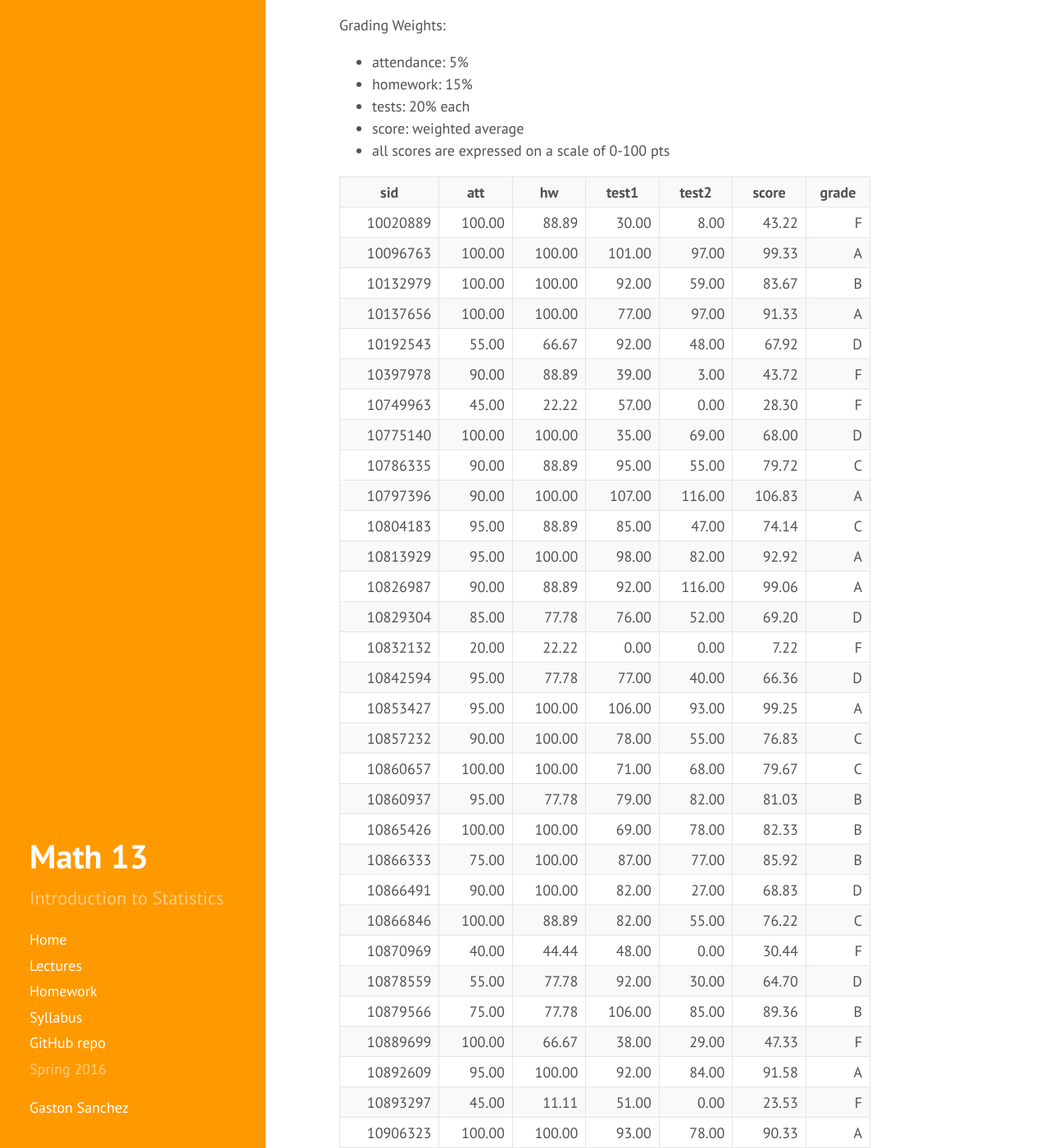
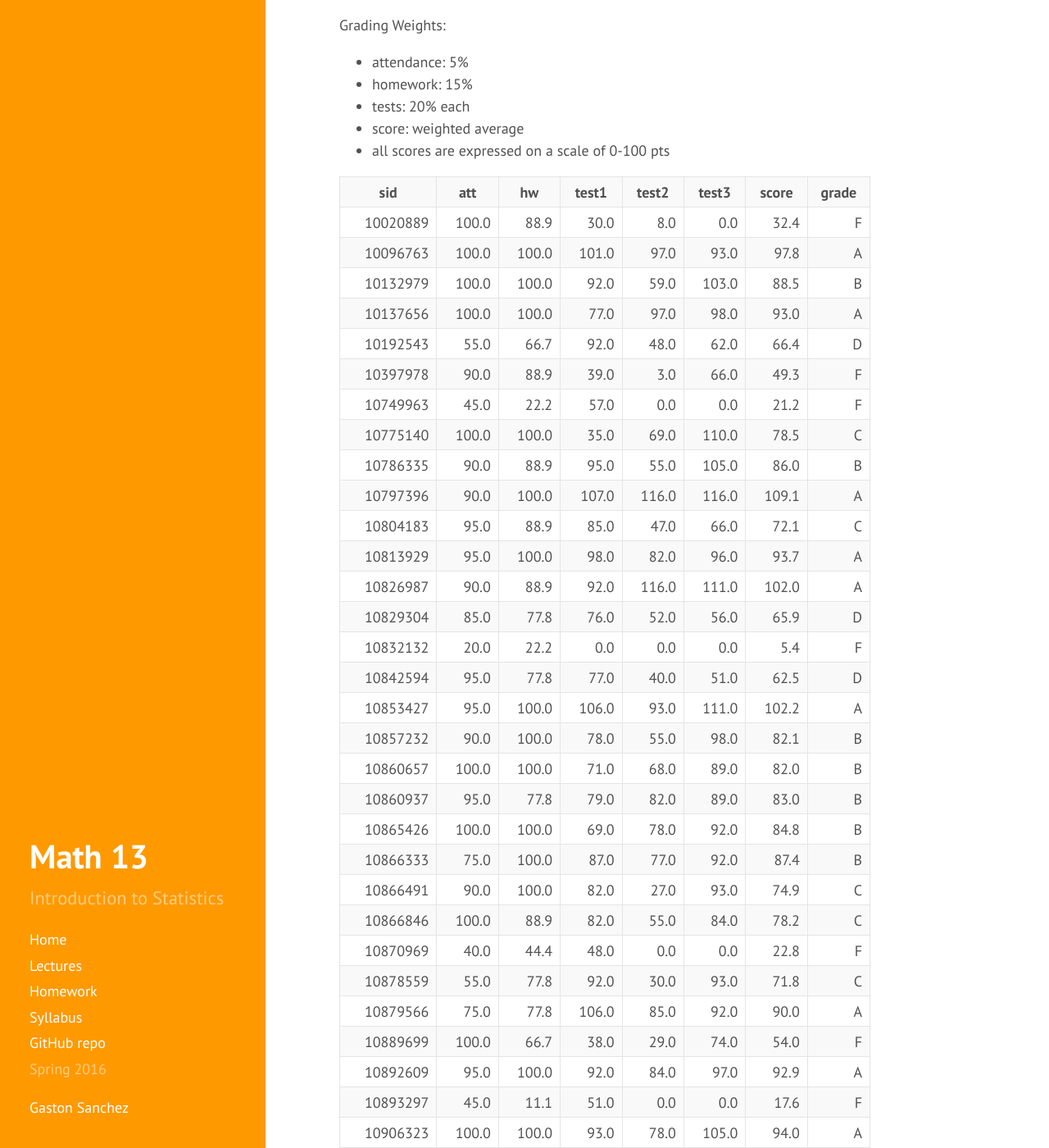
Before and after one commit to gastonstat/relic-math13, a Jekyll site: the page built from gradebook-20743.md, in a window 1280 px wide and 1400 px high, scrolled down 192 px. Shown: the whole window at 82% size. Built offline with Jekyll 4.4.1, drawn with Linux system fonts in a browser that asks for light colours; nearby versions of some CDN libraries; some of the changed text lies outside the part shown.

Commit message:
gradebook: update gbook 20743 test 3

```diff
--- a/gradebook-20743.md
+++ b/gradebook-20743.md
@@ -16,45 +16,45 @@ Grading Weights:
 - all scores are expressed on a scale of 0-100 pts
 
 <!-- html table generated in R 3.2.3 by xtable 1.8-2 package -->
-<!-- Sat Apr 23 11:09:12 2016 -->
+<!-- Mon May  2 14:41:14 2016 -->
 <table >
-<tr> <th> sid </th> <th> att </th> <th> hw </th> <th> test1 </th> <th> test2 </th> <th> score </th> <th> grade </th>  </tr>
-  <tr> <td align="right"> 10020889 </td> <td align="right"> 100.00 </td> <td align="right"> 88.89 </td> <td align="right"> 30.00 </td> <td align="right"> 8.00 </td> <td align="right"> 43.22 </td> <td align="right"> F </td> </tr>
-  <tr> <td align="right"> 10096763 </td> <td align="right"> 100.00 </td> <td align="right"> 100.00 </td> <td align="right"> 101.00 </td> <td align="right"> 97.00 </td> <td align="right"> 99.33 </td> <td align="right"> A </td> </tr>
-  <tr> <td align="right"> 10132979 </td> <td align="right"> 100.00 </td> <td align="right"> 100.00 </td> <td align="right"> 92.00 </td> <td align="right"> 59.00 </td> <td align="right"> 83.67 </td> <td align="right"> B </td> </tr>
-  <tr> <td align="right"> 10137656 </td> <td align="right"> 100.00 </td> <td align="right"> 100.00 </td> <td align="right"> 77.00 </td> <td align="right"> 97.00 </td> <td align="right"> 91.33 </td> <td align="right"> A </td> </tr>
-  <tr> <td align="right"> 10192543 </td> <td align="right"> 55.00 </td> <td align="right"> 66.67 </td> <td align="right"> 92.00 </td> <td align="right"> 48.00 </td> <td align="right"> 67.92 </td> <td align="right"> D </td> </tr>
-  <tr> <td align="right"> 10397978 </td> <td align="right"> 90.00 </td> <td align="right"> 88.89 </td> <td align="right"> 39.00 </td> <td align="right"> 3.00 </td> <td align="right"> 43.72 </td> <td align="right"> F </td> </tr>
-  <tr> <td align="right"> 10749963 </td> <td align="right"> 45.00 </td> <td align="right"> 22.22 </td> <td align="right"> 57.00 </td> <td align="right"> 0.00 </td> <td align="right"> 28.30 </td> <td align="right"> F </td> </tr>
-  <tr> <td align="right"> 10775140 </td> <td align="right"> 100.00 </td> <td align="right"> 100.00 </td> <td align="right"> 35.00 </td> <td align="right"> 69.00 </td> <td align="right"> 68.00 </td> <td align="right"> D </td> </tr>
-  <tr> <td align="right"> 10786335 </td> <td align="right"> 90.00 </td> <td align="right"> 88.89 </td> <td align="right"> 95.00 </td> <td align="right"> 55.00 </td> <td align="right"> 79.72 </td> <td align="right"> C </td> </tr>
-  <tr> <td align="right"> 10797396 </td> <td align="right"> 90.00 </td> <td align="right"> 100.00 </td> <td align="right"> 107.00 </td> <td align="right"> 116.00 </td> <td align="right"> 106.83 </td> <td align="right"> A </td> </tr>
-  <tr> <td align="right"> 10804183 </td> <td align="right"> 95.00 </td> <td align="right"> 88.89 </td> <td align="right"> 85.00 </td> <td align="right"> 47.00 </td> <td align="right"> 74.14 </td> <td align="right"> C </td> </tr>
-  <tr> <td align="right"> 10813929 </td> <td align="right"> 95.00 </td> <td align="right"> 100.00 </td> <td align="right"> 98.00 </td> <td align="right"> 82.00 </td> <td align="right"> 92.92 </td> <td align="right"> A </td> </tr>
-  <tr> <td align="right"> 10826987 </td> <td align="right"> 90.00 </td> <td align="right"> 88.89 </td> <td align="right"> 92.00 </td> <td align="right"> 116.00 </td> <td align="right"> 99.06 </td> <td align="right"> A </td> </tr>
-  <tr> <td align="right"> 10829304 </td> <td align="right"> 85.00 </td> <td align="right"> 77.78 </td> <td align="right"> 76.00 </td> <td align="right"> 52.00 </td> <td align="right"> 69.20 </td> <td align="right"> D </td> </tr>
-  <tr> <td align="right"> 10832132 </td> <td align="right"> 20.00 </td> <td align="right"> 22.22 </td> <td align="right"> 0.00 </td> <td align="right"> 0.00 </td> <td align="right"> 7.22 </td> <td align="right"> F </td> </tr>
-  <tr> <td align="right"> 10842594 </td> <td align="right"> 95.00 </td> <td align="right"> 77.78 </td> <td align="right"> 77.00 </td> <td align="right"> 40.00 </td> <td align="right"> 66.36 </td> <td align="right"> D </td> </tr>
-  <tr> <td align="right"> 10853427 </td> <td align="right"> 95.00 </td> <td align="right"> 100.00 </td> <td align="right"> 106.00 </td> <td align="right"> 93.00 </td> <td align="right"> 99.25 </td> <td align="right"> A </td> </tr>
-  <tr> <td align="right"> 10857232 </td> <td align="right"> 90.00 </td> <td align="right"> 100.00 </td> <td align="right"> 78.00 </td> <td align="right"> 55.00 </td> <td align="right"> 76.83 </td> <td align="right"> C </td> </tr>
-  <tr> <td align="right"> 10860657 </td> <td align="right"> 100.00 </td> <td align="right"> 100.00 </td> <td align="right"> 71.00 </td> <td align="right"> 68.00 </td> <td align="right"> 79.67 </td> <td align="right"> C </td> </tr>
-  <tr> <td align="right"> 10860937 </td> <td align="right"> 95.00 </td> <td align="right"> 77.78 </td> <td align="right"> 79.00 </td> <td align="right"> 82.00 </td> <td align="right"> 81.03 </td> <td align="right"> B </td> </tr>
-  <tr> <td align="right"> 10865426 </td> <td align="right"> 100.00 </td> <td align="right"> 100.00 </td> <td align="right"> 69.00 </td> <td align="right"> 78.00 </td> <td align="right"> 82.33 </td> <td align="right"> B </td> </tr>
-  <tr> <td align="right"> 10866333 </td> <td align="right"> 75.00 </td> <td align="right"> 100.00 </td> <td align="right"> 87.00 </td> <td align="right"> 77.00 </td> <td align="right"> 85.92 </td> <td align="right"> B </td> </tr>
-  <tr> <td align="right"> 10866491 </td> <td align="right"> 90.00 </td> <td align="right"> 100.00 </td> <td align="right"> 82.00 </td> <td align="right"> 27.00 </td> <td align="right"> 68.83 </td> <td align="right"> D </td> </tr>
-  <tr> <td align="right"> 10866846 </td> <td align="right"> 100.00 </td> <td align="right"> 88.89 </td> <td align="right"> 82.00 </td> <td align="right"> 55.00 </td> <td align="right"> 76.22 </td> <td align="right"> C </td> </tr>
-  <tr> <td align="right"> 10870969 </td> <td align="right"> 40.00 </td> <td align="right"> 44.44 </td> <td align="right"> 48.00 </td> <td align="right"> 0.00 </td> <td align="right"> 30.44 </td> <td align="right"> F </td> </tr>
-  <tr> <td align="right"> 10878559 </td> <td align="right"> 55.00 </td> <td align="right"> 77.78 </td> <td align="right"> 92.00 </td> <td align="right"> 30.00 </td> <td align="right"> 64.70 </td> <td align="right"> D </td> </tr>
-  <tr> <td align="right"> 10879566 </td> <td align="right"> 75.00 </td> <td align="right"> 77.78 </td> <td align="right"> 106.00 </td> <td align="right"> 85.00 </td> <td align="right"> 89.36 </td> <td align="right"> B </td> </tr>
-  <tr> <td align="right"> 10889699 </td> <td align="right"> 100.00 </td> <td align="right"> 66.67 </td> <td align="right"> 38.00 </td> <td align="right"> 29.00 </td> <td align="right"> 47.33 </td> <td align="right"> F </td> </tr>
-  <tr> <td align="right"> 10892609 </td> <td align="right"> 95.00 </td> <td align="right"> 100.00 </td> <td align="right"> 92.00 </td> <td align="right"> 84.00 </td> <td align="right"> 91.58 </td> <td align="right"> A </td> </tr>
-  <tr> <td align="right"> 10893297 </td> <td align="right"> 45.00 </td> <td align="right"> 11.11 </td> <td align="right"> 51.00 </td> <td align="right"> 0.00 </td> <td align="right"> 23.53 </td> <td align="right"> F </td> </tr>
-  <tr> <td align="right"> 10906323 </td> <td align="right"> 100.00 </td> <td align="right"> 100.00 </td> <td align="right"> 93.00 </td> <td align="right"> 78.00 </td> <td align="right"> 90.33 </td> <td align="right"> A </td> </tr>
-  <tr> <td align="right"> 10918013 </td> <td align="right"> 80.00 </td> <td align="right"> 66.67 </td> <td align="right"> 97.00 </td> <td align="right"> 44.00 </td> <td align="right"> 70.33 </td> <td align="right"> C </td> </tr>
-  <tr> <td align="right"> 10929981 </td> <td align="right"> 90.00 </td> <td align="right"> 100.00 </td> <td align="right"> 74.00 </td> <td align="right"> 53.00 </td> <td align="right"> 74.83 </td> <td align="right"> C </td> </tr>
-  <tr> <td align="right"> 10930498 </td> <td align="right"> 80.00 </td> <td align="right"> 66.67 </td> <td align="right"> 98.00 </td> <td align="right"> 58.00 </td> <td align="right"> 75.33 </td> <td align="right"> C </td> </tr>
-  <tr> <td align="right"> 10930840 </td> <td align="right"> 65.00 </td> <td align="right"> 44.44 </td> <td align="right"> 85.00 </td> <td align="right"> 82.00 </td> <td align="right"> 72.19 </td> <td align="right"> C </td> </tr>
-  <tr> <td align="right"> 10931692 </td> <td align="right"> 45.00 </td> <td align="right"> 11.11 </td> <td align="right"> 37.00 </td> <td align="right"> 0.00 </td> <td align="right"> 18.86 </td> <td align="right"> F </td> </tr>
-  <tr> <td align="right"> 10933777 </td> <td align="right"> 90.00 </td> <td align="right"> 100.00 </td> <td align="right"> 100.00 </td> <td align="right"> 90.00 </td> <td align="right"> 95.83 </td> <td align="right"> A </td> </tr>
-  <tr> <td align="right"> 10935291 </td> <td align="right"> 95.00 </td> <td align="right"> 88.89 </td> <td align="right"> 102.00 </td> <td align="right"> 97.00 </td> <td align="right"> 96.47 </td> <td align="right"> A </td> </tr>
+<tr> <th> sid </th> <th> att </th> <th> hw </th> <th> test1 </th> <th> test2 </th> <th> test3 </th> <th> score </th> <th> grade </th>  </tr>
+  <tr> <td align="right"> 10020889 </td> <td align="right"> 100.0 </td> <td align="right"> 88.9 </td> <td align="right"> 30.0 </td> <td align="right"> 8.0 </td> <td align="right"> 0.0 </td> <td align="right"> 32.4 </td> <td align="right"> F </td> </tr>
+  <tr> <td align="right"> 10096763 </td> <td align="right"> 100.0 </td> <td align="right"> 100.0 </td> <td align="right"> 101.0 </td> <td align="right"> 97.0 </td> <td align="right"> 93.0 </td> <td align="right"> 97.8 </td> <td align="right"> A </td> </tr>
+  <tr> <td align="right"> 10132979 </td> <td align="right"> 100.0 </td> <td align="right"> 100.0 </td> <td align="right"> 92.0 </td> <td align="right"> 59.0 </td> <td align="right"> 103.0 </td> <td align="right"> 88.5 </td> <td align="right"> B </td> </tr>
+  <tr> <td align="right"> 10137656 </td> <td align="right"> 100.0 </td> <td align="right"> 100.0 </td> <td align="right"> 77.0 </td> <td align="right"> 97.0 </td> <td align="right"> 98.0 </td> <td align="right"> 93.0 </td> <td align="right"> A </td> </tr>
+  <tr> <td align="right"> 10192543 </td> <td align="right"> 55.0 </td> <td align="right"> 66.7 </td> <td align="right"> 92.0 </td> <td align="right"> 48.0 </td> <td align="right"> 62.0 </td> <td align="right"> 66.4 </td> <td align="right"> D </td> </tr>
+  <tr> <td align="right"> 10397978 </td> <td align="right"> 90.0 </td> <td align="right"> 88.9 </td> <td align="right"> 39.0 </td> <td align="right"> 3.0 </td> <td align="right"> 66.0 </td> <td align="right"> 49.3 </td> <td align="right"> F </td> </tr>
+  <tr> <td align="right"> 10749963 </td> <td align="right"> 45.0 </td> <td align="right"> 22.2 </td> <td align="right"> 57.0 </td> <td align="right"> 0.0 </td> <td align="right"> 0.0 </td> <td align="right"> 21.2 </td> <td align="right"> F </td> </tr>
+  <tr> <td align="right"> 10775140 </td> <td align="right"> 100.0 </td> <td align="right"> 100.0 </td> <td align="right"> 35.0 </td> <td align="right"> 69.0 </td> <td align="right"> 110.0 </td> <td align="right"> 78.5 </td> <td align="right"> C </td> </tr>
+  <tr> <td align="right"> 10786335 </td> <td align="right"> 90.0 </td> <td align="right"> 88.9 </td> <td align="right"> 95.0 </td> <td align="right"> 55.0 </td> <td align="right"> 105.0 </td> <td align="right"> 86.0 </td> <td align="right"> B </td> </tr>
+  <tr> <td align="right"> 10797396 </td> <td align="right"> 90.0 </td> <td align="right"> 100.0 </td> <td align="right"> 107.0 </td> <td align="right"> 116.0 </td> <td align="right"> 116.0 </td> <td align="right"> 109.1 </td> <td align="right"> A </td> </tr>
+  <tr> <td align="right"> 10804183 </td> <td align="right"> 95.0 </td> <td align="right"> 88.9 </td> <td align="right"> 85.0 </td> <td align="right"> 47.0 </td> <td align="right"> 66.0 </td> <td align="right"> 72.1 </td> <td align="right"> C </td> </tr>
+  <tr> <td align="right"> 10813929 </td> <td align="right"> 95.0 </td> <td align="right"> 100.0 </td> <td align="right"> 98.0 </td> <td align="right"> 82.0 </td> <td align="right"> 96.0 </td> <td align="right"> 93.7 </td> <td align="right"> A </td> </tr>
+  <tr> <td align="right"> 10826987 </td> <td align="right"> 90.0 </td> <td align="right"> 88.9 </td> <td align="right"> 92.0 </td> <td align="right"> 116.0 </td> <td align="right"> 111.0 </td> <td align="right"> 102.0 </td> <td align="right"> A </td> </tr>
+  <tr> <td align="right"> 10829304 </td> <td align="right"> 85.0 </td> <td align="right"> 77.8 </td> <td align="right"> 76.0 </td> <td align="right"> 52.0 </td> <td align="right"> 56.0 </td> <td align="right"> 65.9 </td> <td align="right"> D </td> </tr>
+  <tr> <td align="right"> 10832132 </td> <td align="right"> 20.0 </td> <td align="right"> 22.2 </td> <td align="right"> 0.0 </td> <td align="right"> 0.0 </td> <td align="right"> 0.0 </td> <td align="right"> 5.4 </td> <td align="right"> F </td> </tr>
+  <tr> <td align="right"> 10842594 </td> <td align="right"> 95.0 </td> <td align="right"> 77.8 </td> <td align="right"> 77.0 </td> <td align="right"> 40.0 </td> <td align="right"> 51.0 </td> <td align="right"> 62.5 </td> <td align="right"> D </td> </tr>
+  <tr> <td align="right"> 10853427 </td> <td align="right"> 95.0 </td> <td align="right"> 100.0 </td> <td align="right"> 106.0 </td> <td align="right"> 93.0 </td> <td align="right"> 111.0 </td> <td align="right"> 102.2 </td> <td align="right"> A </td> </tr>
+  <tr> <td align="right"> 10857232 </td> <td align="right"> 90.0 </td> <td align="right"> 100.0 </td> <td align="right"> 78.0 </td> <td align="right"> 55.0 </td> <td align="right"> 98.0 </td> <td align="right"> 82.1 </td> <td align="right"> B </td> </tr>
+  <tr> <td align="right"> 10860657 </td> <td align="right"> 100.0 </td> <td align="right"> 100.0 </td> <td align="right"> 71.0 </td> <td align="right"> 68.0 </td> <td align="right"> 89.0 </td> <td align="right"> 82.0 </td> <td align="right"> B </td> </tr>
+  <tr> <td align="right"> 10860937 </td> <td align="right"> 95.0 </td> <td align="right"> 77.8 </td> <td align="right"> 79.0 </td> <td align="right"> 82.0 </td> <td align="right"> 89.0 </td> <td align="right"> 83.0 </td> <td align="right"> B </td> </tr>
+  <tr> <td align="right"> 10865426 </td> <td align="right"> 100.0 </td> <td align="right"> 100.0 </td> <td align="right"> 69.0 </td> <td align="right"> 78.0 </td> <td align="right"> 92.0 </td> <td align="right"> 84.8 </td> <td align="right"> B </td> </tr>
+  <tr> <td align="right"> 10866333 </td> <td align="right"> 75.0 </td> <td align="right"> 100.0 </td> <td align="right"> 87.0 </td> <td align="right"> 77.0 </td> <td align="right"> 92.0 </td> <td align="right"> 87.4 </td> <td align="right"> B </td> </tr>
+  <tr> <td align="right"> 10866491 </td> <td align="right"> 90.0 </td> <td align="right"> 100.0 </td> <td align="right"> 82.0 </td> <td align="right"> 27.0 </td> <td align="right"> 93.0 </td> <td align="right"> 74.9 </td> <td align="right"> C </td> </tr>
+  <tr> <td align="right"> 10866846 </td> <td align="right"> 100.0 </td> <td align="right"> 88.9 </td> <td align="right"> 82.0 </td> <td align="right"> 55.0 </td> <td align="right"> 84.0 </td> <td align="right"> 78.2 </td> <td align="right"> C </td> </tr>
+  <tr> <td align="right"> 10870969 </td> <td align="right"> 40.0 </td> <td align="right"> 44.4 </td> <td align="right"> 48.0 </td> <td align="right"> 0.0 </td> <td align="right"> 0.0 </td> <td align="right"> 22.8 </td> <td align="right"> F </td> </tr>
+  <tr> <td align="right"> 10878559 </td> <td align="right"> 55.0 </td> <td align="right"> 77.8 </td> <td align="right"> 92.0 </td> <td align="right"> 30.0 </td> <td align="right"> 93.0 </td> <td align="right"> 71.8 </td> <td align="right"> C </td> </tr>
+  <tr> <td align="right"> 10879566 </td> <td align="right"> 75.0 </td> <td align="right"> 77.8 </td> <td align="right"> 106.0 </td> <td align="right"> 85.0 </td> <td align="right"> 92.0 </td> <td align="right"> 90.0 </td> <td align="right"> A </td> </tr>
+  <tr> <td align="right"> 10889699 </td> <td align="right"> 100.0 </td> <td align="right"> 66.7 </td> <td align="right"> 38.0 </td> <td align="right"> 29.0 </td> <td align="right"> 74.0 </td> <td align="right"> 54.0 </td> <td align="right"> F </td> </tr>
+  <tr> <td align="right"> 10892609 </td> <td align="right"> 95.0 </td> <td align="right"> 100.0 </td> <td align="right"> 92.0 </td> <td align="right"> 84.0 </td> <td align="right"> 97.0 </td> <td align="right"> 92.9 </td> <td align="right"> A </td> </tr>
+  <tr> <td align="right"> 10893297 </td> <td align="right"> 45.0 </td> <td align="right"> 11.1 </td> <td align="right"> 51.0 </td> <td align="right"> 0.0 </td> <td align="right"> 0.0 </td> <td align="right"> 17.6 </td> <td align="right"> F </td> </tr>
+  <tr> <td align="right"> 10906323 </td> <td align="right"> 100.0 </td> <td align="right"> 100.0 </td> <td align="right"> 93.0 </td> <td align="right"> 78.0 </td> <td align="right"> 105.0 </td> <td align="right"> 94.0 </td> <td align="right"> A </td> </tr>
+  <tr> <td align="right"> 10918013 </td> <td align="right"> 80.0 </td> <td align="right"> 66.7 </td> <td align="right"> 97.0 </td> <td align="right"> 44.0 </td> <td align="right"> 98.0 </td> <td align="right"> 77.2 </td> <td align="right"> C </td> </tr>
+  <tr> <td align="right"> 10929981 </td> <td align="right"> 90.0 </td> <td align="right"> 100.0 </td> <td align="right"> 74.0 </td> <td align="right"> 53.0 </td> <td align="right"> 100.0 </td> <td align="right"> 81.1 </td> <td align="right"> B </td> </tr>
+  <tr> <td align="right"> 10930498 </td> <td align="right"> 80.0 </td> <td align="right"> 66.7 </td> <td align="right"> 98.0 </td> <td align="right"> 58.0 </td> <td align="right"> 77.0 </td> <td align="right"> 75.8 </td> <td align="right"> C </td> </tr>
+  <tr> <td align="right"> 10930840 </td> <td align="right"> 65.0 </td> <td align="right"> 44.4 </td> <td align="right"> 85.0 </td> <td align="right"> 82.0 </td> <td align="right"> 69.0 </td> <td align="right"> 71.4 </td> <td align="right"> C </td> </tr>
+  <tr> <td align="right"> 10931692 </td> <td align="right"> 45.0 </td> <td align="right"> 11.1 </td> <td align="right"> 37.0 </td> <td align="right"> 0.0 </td> <td align="right"> 0.0 </td> <td align="right"> 14.2 </td> <td align="right"> F </td> </tr>
+  <tr> <td align="right"> 10933777 </td> <td align="right"> 90.0 </td> <td align="right"> 100.0 </td> <td align="right"> 100.0 </td> <td align="right"> 90.0 </td> <td align="right"> 100.0 </td> <td align="right"> 96.9 </td> <td align="right"> A </td> </tr>
+  <tr> <td align="right"> 10935291 </td> <td align="right"> 95.0 </td> <td align="right"> 100.0 </td> <td align="right"> 102.0 </td> <td align="right"> 97.0 </td> <td align="right"> 98.0 </td> <td align="right"> 98.9 </td> <td align="right"> A </td> </tr>
    </table>
```
